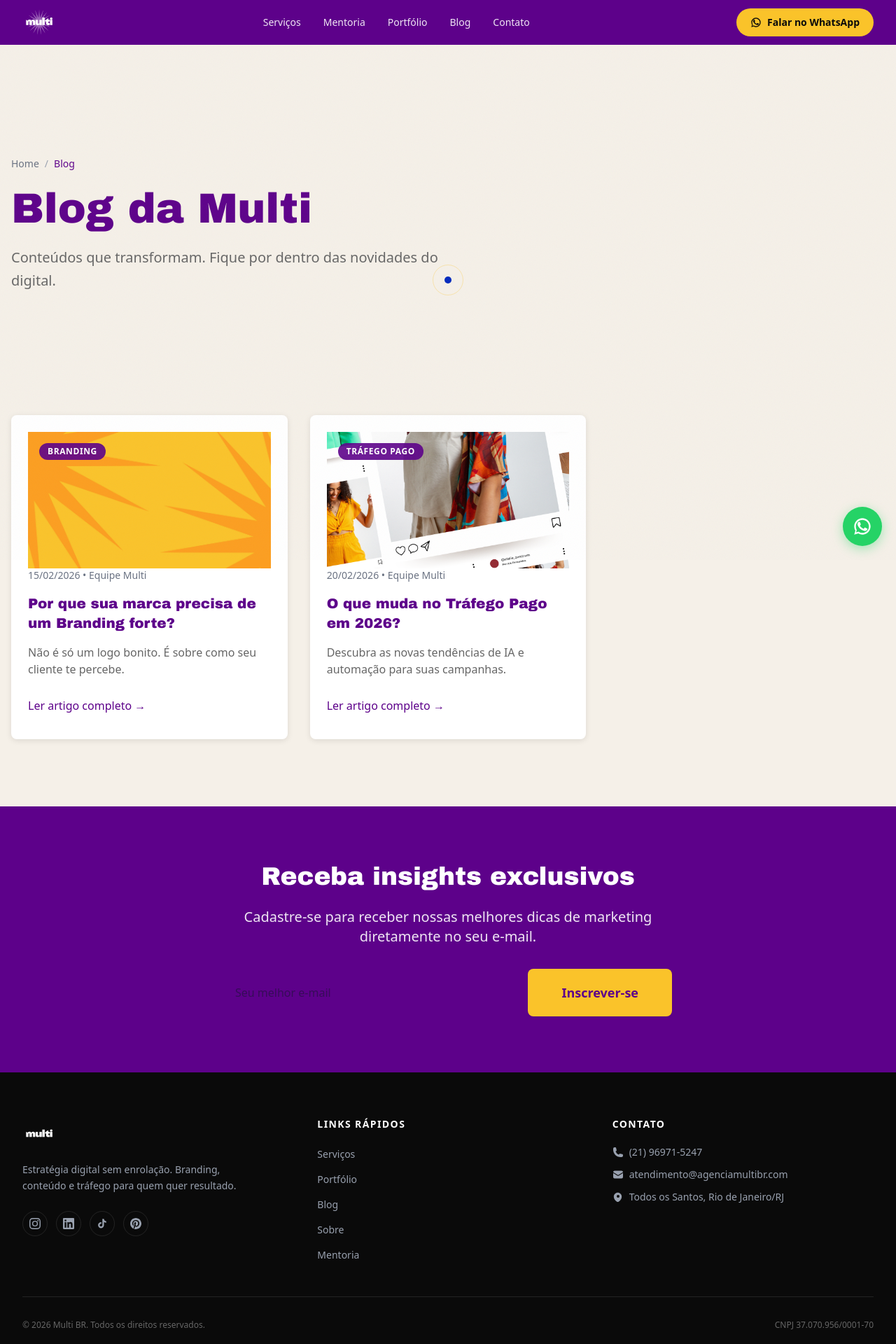
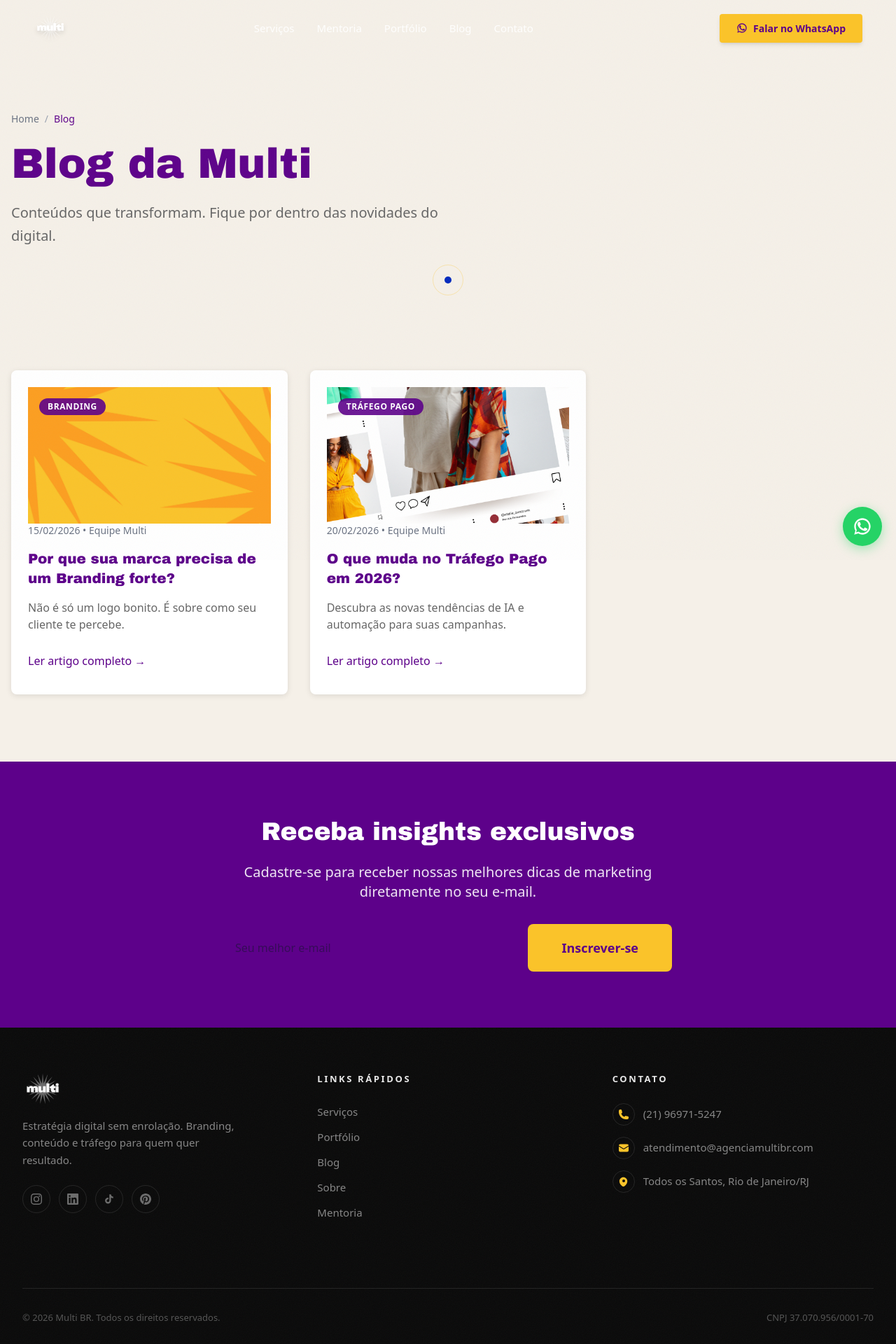
Before and after one commit to devguimaraes/agencia-multi, a Next.js app in the folder apps/web/: page /blog in a window 1280 px wide. Shown: the top 1920 px of the page at 70% size. Built offline with nearby package versions, Linux system fonts and the light colour scheme.

Commit message:
feat: redesign awwwards no header e footer com animações de scroll e textura

```diff
--- a/apps/web/components/layout/Footer.tsx
+++ b/apps/web/components/layout/Footer.tsx
@@ -1,3 +1,7 @@
+"use client";
+
+import { useIntersectionObserver } from "@/hooks/use-intersection-observer";
+import { cn } from "@/lib/utils";
 import Image from "next/image";
 import Link from "next/link";
 
@@ -35,24 +39,69 @@ const SOCIAL_LINKS = [
 const CURRENT_YEAR = new Date().getFullYear();
 
 export function Footer() {
+  const { ref, isIntersecting } = useIntersectionObserver({ threshold: 0.15 });
+
   return (
-		<footer className="bg-multi-black text-white">
-			<div className="mx-auto max-w-7xl px-4 py-16 sm:px-6 lg:px-8">
+    <footer
+      ref={ref}
+      className="relative bg-multi-black text-white overflow-hidden isolate pb-4"
+    >
+      {/* Grain Texture */}
+      <div className="grain low-opacity pointer-events-none" />
+
+      {/* Parallax Sol/Watermark Monumental no Background */}
+      <div
+        className={cn(
+          "absolute bottom-0 right-[-10%] sm:right-[-5%] w-[120vw] max-w-[800px] md:max-w-[1200px] opacity-[0.03] z-0 pointer-events-none transition-transform duration-1200 ease-out",
+          isIntersecting
+            ? "translate-y-10 scale-100"
+            : "translate-y-32 scale-95",
+        )}
+      >
+        <svg
+          viewBox="0 0 200 200"
+          fill="currentColor"
+          className="w-full h-full text-multi-amarelo animate-sol-spin"
+        >
+          <title>Background Decorativo</title>
+          <g>
+            {Array.from({ length: 18 }).map((_, i) => (
+              <path
+                key={`footer-ray-${i * 20}`}
+                d="M100 20L108 80L100 90L92 80L100 20Z"
+                transform={`rotate(${i * 20} 100 100)`}
+              />
+            ))}
+            <circle cx="100" cy="100" r="40" />
+          </g>
+        </svg>
+      </div>
+
+      <div className="relative mx-auto max-w-7xl px-4 py-16 sm:px-6 lg:px-8 z-10">
         <div className="grid grid-cols-1 gap-12 md:grid-cols-3">
           {/* Col 1: Logo + tagline */}
-					<div className="flex flex-col gap-4">
-						<Link href="/" aria-label="Multi BR — Página inicial">
+          <div
+            className={cn(
+              "flex flex-col gap-4 opacity-0 transition-all duration-700 ease-[cubic-bezier(0.19,1,0.22,1)] translate-y-8",
+              isIntersecting && "opacity-100 translate-y-0 delay-200",
+            )}
+          >
+            <Link
+              href="/"
+              aria-label="Multi BR — Página inicial"
+              className="group"
+            >
               <Image
-								src="/brand/logomarca-branca.png"
+                src="/brand/logo-branca.png"
                 alt="Multi BR"
-								width={160}
-								height={50}
-								className="h-12 w-auto object-contain"
+                width={180}
+                height={60}
+                className="h-10 md:h-12 w-auto object-contain transition-transform duration-500 group-hover:scale-105 origin-left"
               />
             </Link>
-						<p className="max-w-xs text-gray-400 text-sm leading-relaxed">
-							Estratégia digital sem enrolação. Branding, conteúdo e tráfego para quem quer
-							resultado.
+            <p className="max-w-xs text-white/50 text-[15px] font-poppins leading-relaxed">
+              Estratégia digital sem enrolação. Branding, conteúdo e tráfego
+              para quem quer resultado.
             </p>
             {/* Redes sociais */}
             <div className="flex items-center gap-3 pt-2">
@@ -63,7 +112,7 @@ export function Footer() {
                   target="_blank"
                   rel="noopener noreferrer"
                   aria-label={label}
-									className="flex h-9 w-9 items-center justify-center rounded-full border border-white/10 text-gray-400 transition-all hover:border-multi-amarelo hover:text-multi-amarelo"
+                  className="group flex h-10 w-10 items-center justify-center rounded-full border border-white/10 text-white/40 transition-all duration-300 hover:border-multi-amarelo hover:bg-multi-amarelo hover:text-multi-roxo hover:-translate-y-1 hover:shadow-lg"
                 >
                   <Icon />
                 </a>
@@ -72,8 +121,13 @@ export function Footer() {
           </div>
 
           {/* Col 2: Links rápidos */}
-					<div>
-						<h3 className="mb-5 font-semibold text-sm text-white uppercase tracking-widest">
+          <div
+            className={cn(
+              "opacity-0 transition-all duration-700 ease-[cubic-bezier(0.19,1,0.22,1)] translate-y-8",
+              isIntersecting && "opacity-100 translate-y-0 delay-400",
+            )}
+          >
+            <h3 className="mb-6 font-poppins font-bold text-[13px] text-white/90 uppercase tracking-[0.2em]">
               Links rápidos
             </h3>
             <nav aria-label="Links rápidos">
@@ -82,9 +136,10 @@ export function Footer() {
                   <li key={href}>
                     <Link
                       href={href}
-											className="text-gray-400 text-sm transition-colors hover:text-multi-amarelo"
+                      className="group relative inline-flex font-poppins font-normal text-white/50 text-[15px] transition-colors hover:text-white"
                     >
                       {label}
+                      <span className="absolute -bottom-1 left-0 w-full h-[1px] bg-multi-amarelo origin-left scale-x-0 transition-transform duration-300 ease-[cubic-bezier(0.19,1,0.22,1)] group-hover:scale-x-100" />
                     </Link>
                   </li>
                 ))}
@@ -93,33 +148,44 @@ export function Footer() {
           </div>
 
           {/* Col 3: Contato */}
-					<div>
-						<h3 className="mb-5 font-semibold text-sm text-white uppercase tracking-widest">
+          <div
+            className={cn(
+              "opacity-0 transition-all duration-700 ease-[cubic-bezier(0.19,1,0.22,1)] translate-y-8",
+              isIntersecting && "opacity-100 translate-y-0 delay-500",
+            )}
+          >
+            <h3 className="mb-6 font-poppins font-bold text-[13px] text-white/90 uppercase tracking-[0.2em]">
               Contato
             </h3>
-						<ul className="flex flex-col gap-3 text-sm text-gray-400">
+            <ul className="flex flex-col gap-4 text-[15px] font-poppins text-white/50">
               <li>
                 <a
                   href="https://wa.me/5521969715247"
                   target="_blank"
                   rel="noopener noreferrer"
-									className="flex items-center gap-2 transition-colors hover:text-multi-amarelo"
+                  className="group flex items-center gap-3 transition-colors hover:text-white"
                 >
+                  <span className="flex items-center justify-center w-8 h-8 rounded-full border border-white/10 text-multi-amarelo group-hover:bg-multi-amarelo group-hover:text-multi-roxo transition-all duration-300">
                     <PhoneIcon />
+                  </span>
                   (21) 96971-5247
                 </a>
               </li>
               <li>
                 <a
                   href="mailto:atendimento@agenciamultibr.com"
-									className="flex items-center gap-2 transition-colors hover:text-multi-amarelo"
+                  className="group flex items-center gap-3 transition-colors hover:text-white"
                 >
+                  <span className="flex items-center justify-center w-8 h-8 rounded-full border border-white/10 text-multi-amarelo group-hover:bg-multi-amarelo group-hover:text-multi-roxo transition-all duration-300">
                     <MailIcon />
+                  </span>
                   atendimento@agenciamultibr.com
                 </a>
               </li>
-							<li className="flex items-center gap-2">
+              <li className="flex items-center gap-3">
+                <span className="flex items-center justify-center w-8 h-8 rounded-full border border-white/10 text-multi-amarelo">
                   <MapPinIcon />
+                </span>
                 Todos os Santos, Rio de Janeiro/RJ
               </li>
             </ul>
@@ -127,7 +193,12 @@ export function Footer() {
         </div>
 
         {/* Barra inferior */}
-				<div className="mt-12 flex flex-col items-center justify-between gap-4 border-white/10 border-t pt-8 text-gray-600 text-xs md:flex-row">
+        <div
+          className={cn(
+            "mt-16 md:mt-24 flex flex-col items-center justify-between gap-4 border-white/10 border-t pt-8 text-white/30 font-poppins text-[13px] md:flex-row opacity-0 transition-all duration-1000 ease-out",
+            isIntersecting && "opacity-100 delay-700",
+          )}
+        >
           <p>© {CURRENT_YEAR} Multi BR. Todos os direitos reservados.</p>
           <p>CNPJ 37.070.956/0001-70</p>
         </div>
--- a/apps/web/components/layout/Header.tsx
+++ b/apps/web/components/layout/Header.tsx
@@ -1,5 +1,6 @@
 "use client";
 
+import { cn } from "@/lib/utils";
 import Image from "next/image";
 import Link from "next/link";
 import { useEffect, useState } from "react";
@@ -34,33 +35,44 @@ export function Header() {
   return (
     <>
       <header
-				className={[
-					"sticky top-0 z-50 w-full bg-multi-roxo transition-all duration-300",
-					scrolled ? "shadow-[0_4px_24px_rgba(0,0,0,0.25)] backdrop-blur-md" : "",
-				].join(" ")}
+        className={cn(
+          "fixed inset-x-0 top-0 z-50 w-full transition-all duration-300",
+          scrolled
+            ? "bg-multi-roxo/95 shadow-md backdrop-blur-md border-b border-white/5 py-0"
+            : "bg-transparent py-4 lg:py-2",
+        )}
       >
-				<div className="mx-auto flex h-16 max-w-7xl items-center justify-between px-4 sm:px-6 lg:px-8">
+        <div className="mx-auto flex h-16 max-w-7xl items-center justify-between px-6 md:px-8 lg:px-12">
           {/* Logo */}
-					<Link href="/" aria-label="Multi BR — Página inicial" className="shrink-0">
+          <Link
+            href="/"
+            aria-label="Multi BR — Página inicial"
+            className="shrink-0 transition-transform duration-300 hover:scale-105"
+          >
             <Image
               src="/brand/logo-branca.png"
               alt="Multi BR"
               width={120}
               height={40}
               priority
-							className="h-10 w-auto object-contain"
+              className="h-10 w-auto object-contain drop-shadow-md"
             />
           </Link>
 
           {/* Nav desktop */}
-					<nav aria-label="Navegação principal" className="hidden lg:flex lg:items-center lg:gap-8">
+          <nav
+            aria-label="Navegação principal"
+            className="hidden lg:flex lg:items-center lg:gap-8"
+          >
             {NAV_LINKS.map(({ href, label }) => (
               <Link
                 key={href}
                 href={href}
-								className="font-medium text-white/90 text-sm transition-colors duration-200 hover:text-multi-amarelo focus-visible:text-multi-amarelo"
+                className="group relative font-poppins font-medium text-white/90 text-[15px] transition-colors duration-300 hover:text-white"
               >
                 {label}
+                {/* Animating Underline (Awwwards Style) */}
+                <span className="absolute -bottom-1 left-0 w-full h-[2px] bg-multi-amarelo origin-left scale-x-0 transition-transform duration-300 ease-[cubic-bezier(0.19,1,0.22,1)] group-hover:scale-x-100" />
               </Link>
             ))}
           </nav>
@@ -71,10 +83,13 @@ export function Header() {
               href={WHATSAPP_URL}
               target="_blank"
               rel="noopener noreferrer"
-							className="inline-flex items-center gap-2 rounded-full bg-multi-amarelo px-5 py-2.5 font-semibold text-multi-black text-sm transition-all duration-200 hover:brightness-110 hover:shadow-lg focus-visible:outline focus-visible:outline-2 focus-visible:outline-offset-2 focus-visible:outline-multi-amarelo"
+              className="group relative overflow-hidden inline-flex items-center gap-2 rounded-sm bg-multi-amarelo px-6 py-2.5 font-poppins font-bold text-multi-roxo text-[14px] transition-all duration-300 shadow-md hover:shadow-lg focus-visible:outline-2 focus-visible:outline-offset-2 focus-visible:outline-multi-amarelo"
             >
+              <span className="relative z-10 transition-colors duration-300 group-hover:text-white flex items-center gap-2">
                 <WhatsAppIcon />
                 Falar no WhatsApp
+              </span>
+              <div className="absolute inset-0 bg-multi-rosa rounded-sm transform scale-0 origin-center transition-transform duration-500 ease-[cubic-bezier(0.19,1,0.22,1)] group-hover:scale-[1.5]" />
             </a>
           </div>
 
--- a/apps/web/components/marketing/MentorshipTeaser.tsx
+++ b/apps/web/components/marketing/MentorshipTeaser.tsx
@@ -96,8 +96,8 @@ export function MentorshipTeaser({ className }: { className?: string }) {
             isIntersecting && "opacity-100",
           )}
         >
-          <span className="font-poppins font-bold text-label tracking-[0.4em] uppercase text-multi-black/40">
-            Mentoria de Escala
+          <span className="inline-block px-4 py-1.5 rounded-full border-2 border-multi-rosa bg-multi-rosa/5 text-multi-rosa font-poppins font-bold text-label tracking-[0.2em] uppercase shadow-sm">
+            Mentoria
           </span>
         </div>
 
```
Lines whose indentation alone changed are shown as unchanged.
